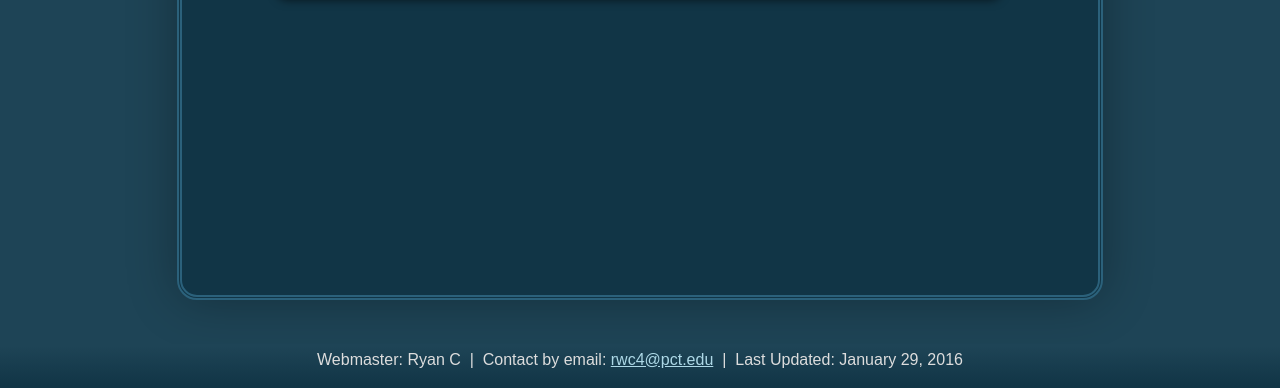
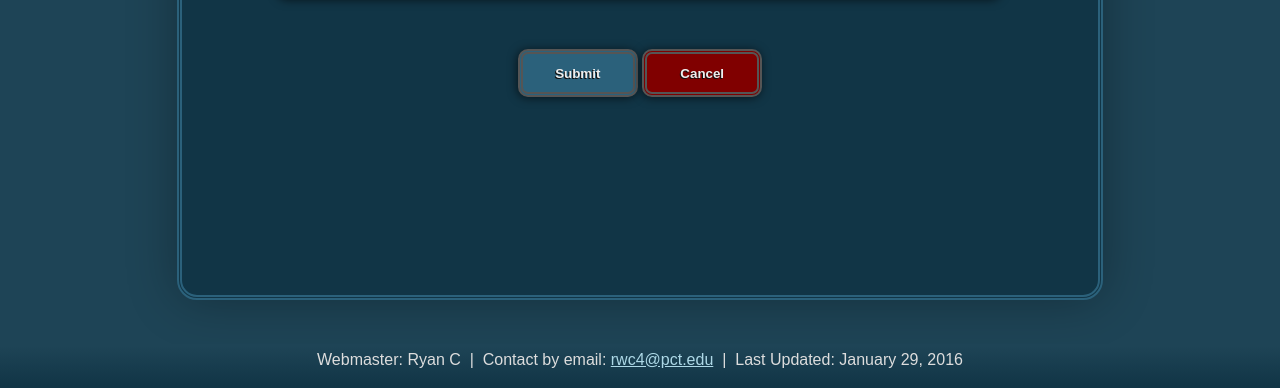
Before and after one commit to ryanc16/assignments, a PHP site: page / in a window 1280 px wide. Shown: the part 551-939 px from the top of the page. Run offline with PHP 8.4, Linux system fonts and the light colour scheme; style sheets or scripts are compiled from the project's sources.

Commit message:
Added inheritance, mixins and math
added a button base class and extended it to make a submit button and a
cancel button.
Added a mixin to create the basic button dimensions, and another to make
perfectly proportional buttons based on the desired width. The pretty
button mixin uses math to accomplish the proportions.

```diff
--- a/assignment1/index.html
+++ b/assignment1/index.html
@@ -44,6 +44,10 @@
         <tr><td>Register</td><td><a href="register.php">/assignment5/register.php</a></td>
         <td>This is the new register form that allows a new user<br/> to register a new account into a database and log<br/> them in immediately.</td></tr>
         </table>
+    <div align="center" style="margin:50px;">
+        <button class="submitBtn">Submit</button>
+        <button class="cancelBtn">Cancel</button>
+    </div>
 </div>
 <footer>Webmaster: Ryan C &nbsp;|&nbsp; Contact by email: <a href="mailto:email">rwc4@pct.edu</a> &nbsp;|&nbsp;
   Last Updated: <!-- #BeginDate format:Am1 -->January 29, 2016<!-- #EndDate -->
--- a/assignment1/site_css.css
+++ b/assignment1/site_css.css
@@ -196,4 +196,26 @@ footer {
     footer a:visited {
       color: #f69dd1; }
 
+.Btn, .submitBtn, .cancelBtn {
+  width: 120px;
+  height: 48px;
+  border-radius: 10px;
+  border: 5px double #555;
+  padding: 10px;
+  color: #EEE;
+  font-weight: bold;
+  box-shadow: -1px 1px 10px rgba(0, 0, 0, 0.6);
+  text-shadow: -1px 1px 0px #111;
+  outline: none; }
+
+.submitBtn {
+  background-color: #2B617B; }
+  .submitBtn:hover {
+    border: 5px double lightblue; }
+
+.cancelBtn {
+  background-color: maroon; }
+  .cancelBtn:hover {
+    border: 5px double #9a0000; }
+
 /*# sourceMappingURL=site_css.css.map */
--- a/assignment1/site_css.scss
+++ b/assignment1/site_css.scss
@@ -295,3 +295,39 @@ footer{
         }
     }
 }
+
+@mixin make-btn($width,$height,$radius){
+    width: $width;
+    height: $height;
+    border-radius: $radius;
+}
+@mixin make-pretty-btn($width,$radius){
+    width: $width;
+    height: $width * 0.4;
+    border-radius: $radius;
+}
+
+.Btn{
+    @include make-pretty-btn(120px,10px);
+    border: 5px double #555;
+	padding: 10px;
+	color: #EEE;
+    font-weight: bold;
+	box-shadow: -1px 1px 10px rgba(0,0,0,0.6);
+	text-shadow: -1px 1px 0px #111;
+    outline:none;
+}
+.submitBtn{
+    @extend .Btn;
+    background-color: $neonUnlit;
+    &:hover{
+        border: 5px double $neonLit;
+    }
+}
+.cancelBtn{
+    @extend .Btn;
+    background-color: maroon;
+    &:hover{
+        border: 5px double lighten(maroon,5%);
+    }
+}
```
Also changed, not shown: 1 other file.
